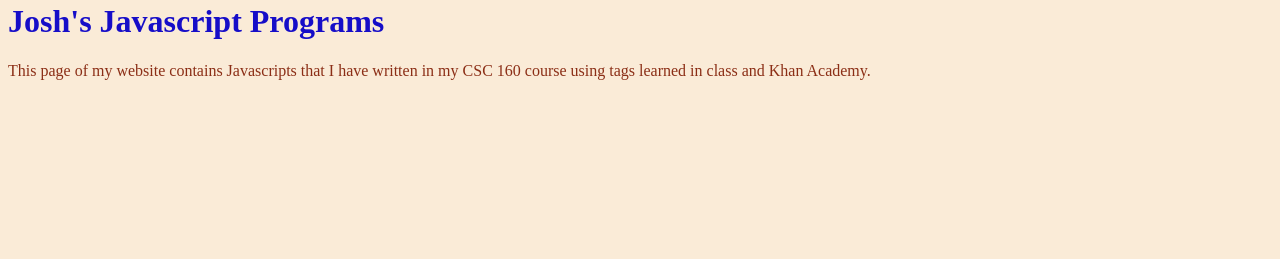
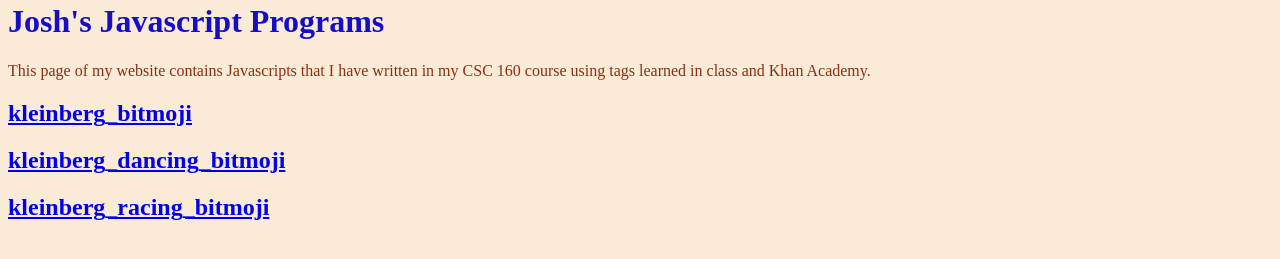
Before and after one commit to joshkleinberg9/joshkleinberg9.github.io, a plain HTML site: page javascripts.html in a window 1280 px wide. Shown: the part 375-634 px from the top of the page. Drawn offline with Linux system fonts and the light colour scheme; a script that the page names is missing.

Commit message:
Add files via upload

```diff
--- a/javascripts.html
+++ b/javascripts.html
@@ -20,5 +20,8 @@
     </table>
     <h1>Josh's Javascript Programs</h1>
     <p>This page of my website contains Javascripts that I have written in my CSC 160 course using tags learned in class and Khan Academy.</p>
+    <h2><a href="https://www.khanacademy.org/computer-programming/kleinberg_bitmoji/4629679853846528">kleinberg_bitmoji</a></h2><script src="https://www.khanacademy.org/computer-programming/kleinberg_bitmoji/4629679853846528/embed.js?editor=no&buttons=no&author=no&embed=yes"></script>
+    <h2><a href="https://www.khanacademy.org/computer-programming/kleinberg_dancing_bitmoji/5462246219890688">kleinberg_dancing_bitmoji</a></h2><script src="https://www.khanacademy.org/computer-programming/kleinberg_dancing_bitmoji/5462246219890688/embed.js?editor=no&buttons=no&author=no&embed=yes"></script>
+    <h2><a href="https://www.khanacademy.org/computer-programming/kleinberg_racing_bitmoji/4533110659923968">kleinberg_racing_bitmoji</a></h2><script src="https://www.khanacademy.org/computer-programming/kleinberg_racing_bitmoji/4533110659923968/embed.js?editor=no&buttons=no&author=no&embed=yes"></script>
 </body>
 </html>
```
